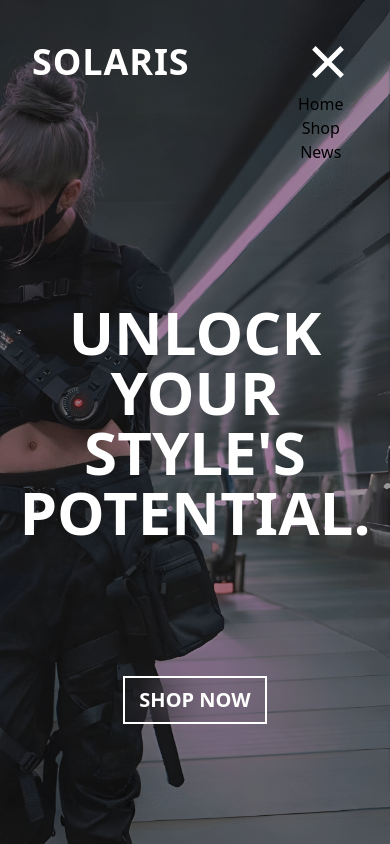
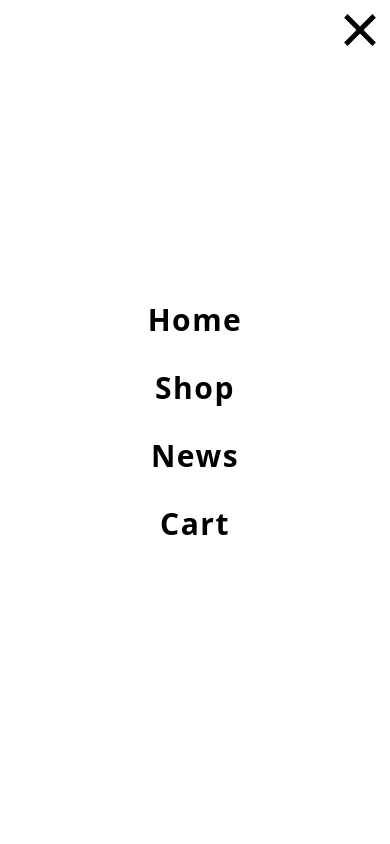
Before and after one commit to Us3rOjeda/solaris-ecommerce-nextjs, a Next.js app: page / in a window 390 px wide. Both pictures are taken after a click on the button 328 px from the left and 62 px from the top of the page. Shown: the top 844 px of the page. Built offline with nearby package versions, Linux system fonts and the light colour scheme.

Commit message:
solution to navbar in mobile design

```diff
--- a/public/assets/icons/CloseSVG.tsx
+++ b/public/assets/icons/CloseSVG.tsx
@@ -2,7 +2,7 @@ import { SVGProps } from "../../../src/lib/types/types"
 
 const CloseSVG: React.FC<SVGProps> = ({ color1 }) => {
   return (
-    <svg width={60} xmlns="http://www.w3.org/2000/svg" viewBox="0 0 24 24" fill={color1}>
+    <svg className="absolute top-0 right-0 z=[999]" width={60} xmlns="http://www.w3.org/2000/svg" viewBox="0 0 24 24" fill={color1}>
       <path d="M11.9997 10.5865L16.9495 5.63672L18.3637 7.05093L13.4139 12.0007L18.3637 16.9504L16.9495 18.3646L11.9997 13.4149L7.04996 18.3646L5.63574 16.9504L10.5855 12.0007L5.63574 7.05093L7.04996 5.63672L11.9997 10.5865Z"></path>
     </svg>
   )
--- a/src/components/home-page/home/Home.tsx
+++ b/src/components/home-page/home/Home.tsx
@@ -20,7 +20,7 @@ function Home() {
       >
         <h1
           id='home'
-          className='text-6xl flex font-extrabold text-white text-center select-none z-10
+          className='text-6xl flex font-extrabold text-white text-center select-none z-9
           xl:absolute xl:text-8xl xl:text-left xl:bottom-95 xl:mx-20'
         >
           UNLOCK YOUR <br className="hidden xl:inline"/>STYLE'S <br className="inline xl:hidden"/>POTENTIAL.
@@ -29,7 +29,7 @@ function Home() {
         <button
           id='home-btn'
           className='absolute bottom-20 left-1/2 -translate-x-1/2 items-center
-          hover:scale-95 transition-transform duration-300 ease-in-out transform z-10
+          hover:scale-95 transition-transform duration-300 ease-in-out transform z-9
           xl:bottom-4'
         >
           <Link
--- a/src/components/home-page/navbar/MobileMenu.tsx
+++ b/src/components/home-page/navbar/MobileMenu.tsx
@@ -1,9 +1,9 @@
-"use client"
+"use client";
 
 import MenuSVG from "../../../../public/assets/icons/MenuSVG";
 import CloseSVG from "../../../../public/assets/icons/CloseSVG";
 import RenderNavOptions from "./RenderNavOptions";
-import { useState } from "react";
+import { useState, useEffect } from "react";
 import { usePathname } from "next/navigation";
 
 function MobileMenu() {
@@ -15,22 +15,38 @@ function MobileMenu() {
     setIsMenuOpen(!isMenuOpen);
   };
 
-  return(
-    <button id="menu-button" className="xl:hidden cursor-pointer" onClick={toggleMenu}>
-      {
-        isMenuOpen ? (
+  useEffect(() => {
+    if (isMenuOpen) {
+      document.body.style.overflow = "hidden";
+    } else {
+      document.body.style.overflow = "auto";
+    }
+    return () => {
+      document.body.style.overflow = "auto";
+    };
+  }, [isMenuOpen]);
+
+  return (
+    <button
+      id="menu-button"
+      className={`${
+        isMenuOpen ? 'absolute top-0 left-0 w-full h-full z-20' : ''
+      } xl:hidden cursor-pointer z-20`}
+      onClick={toggleMenu}
+    >
+      {isMenuOpen ? (
         <>
-          <CloseSVG color1={`${path !== homeHREF ? "#000" : "#fff"}`} />
-          <RenderNavOptions ulClasses='absolute'/>
+          <CloseSVG color1="#000" />
+          <RenderNavOptions
+            ulClasses="bg-white z-[999] w-full h-[100vh] flex items-center justify-center flex-col gap-8"
+            liClasses="relative font-semibold tracking-wider text-3xl z-[999] md:text-5xl"
+          />
         </>
       ) : (
-        <>
-          <MenuSVG color1={`${path !== homeHREF ? "#000" : "#fff"}`} />
-        </>
-      )
-      }
+        <MenuSVG color1={`${path !== homeHREF ? "#000" : "#fff"}`} />
+      )}
     </button>
-  )
+  );
 }
 
-export default MobileMenu
+export default MobileMenu;
--- a/src/components/home-page/navbar/RenderNavOptions.tsx
+++ b/src/components/home-page/navbar/RenderNavOptions.tsx
@@ -18,6 +18,15 @@ function RenderNavOptions({ ulClasses, liClasses, linkClasses, spanClasses }: Re
         </li>
         ))
       }
+      {
+        <li className={`lg:hidden ${liClasses}`}>
+          <Link
+            href='/cart'
+            className={`${linkClasses}`}>
+              Cart
+          </Link>
+        </li>
+      }
     </ul>
   )
 }
```
Also changed, not shown: src/app/shop/page.tsx (line endings or trailing spaces).
